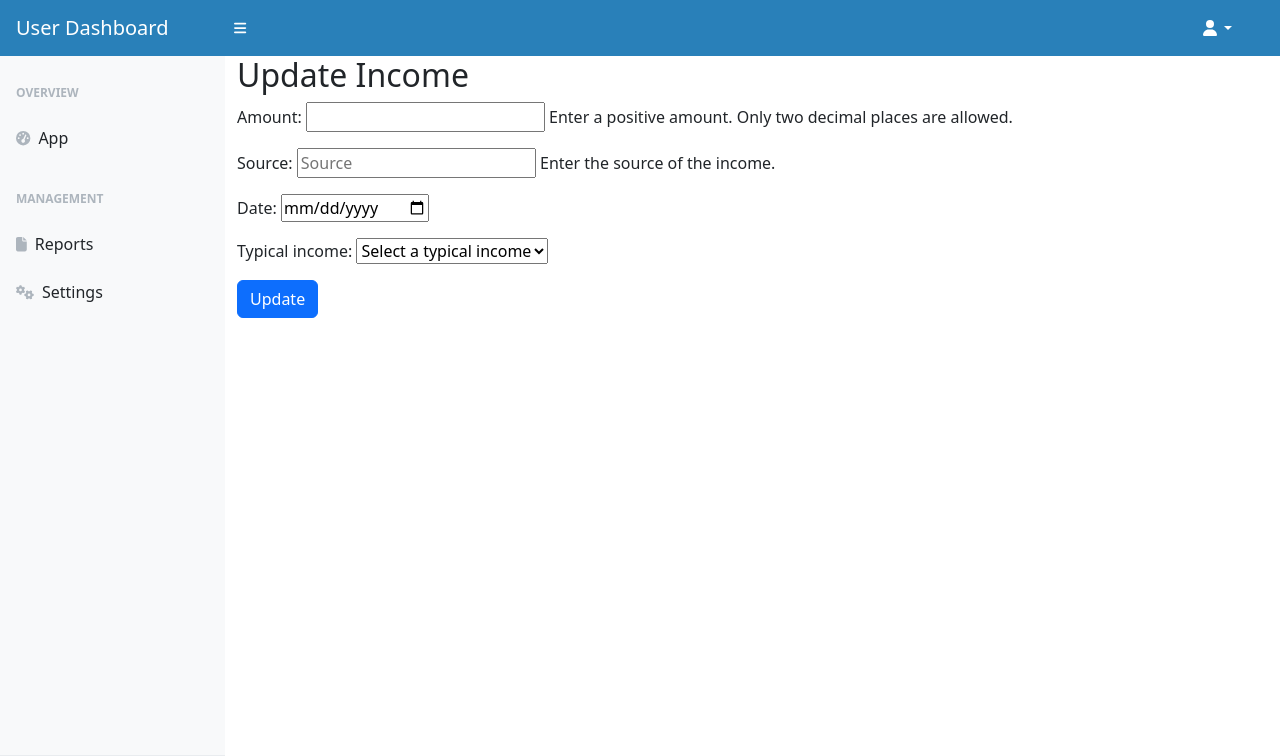
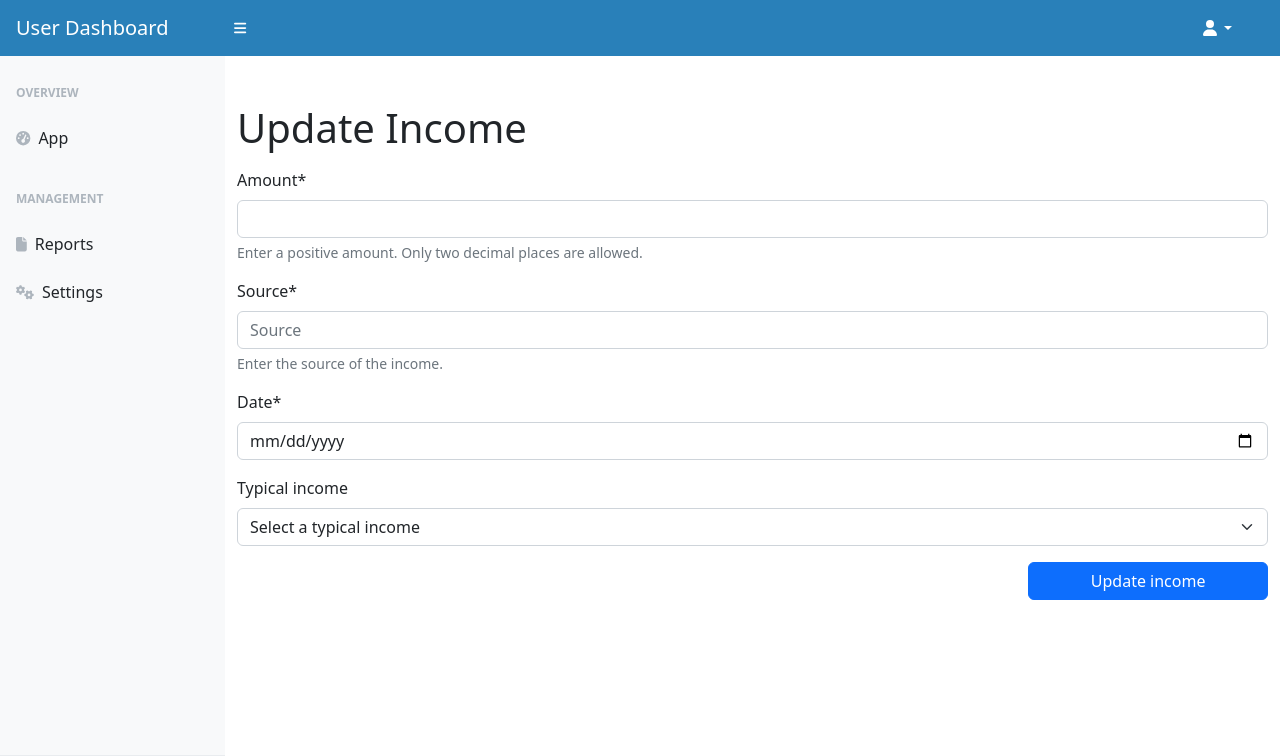
Before and after one commit to stephendawsondev/janhackathonteam11, a Django app: template budgetplanner/transactions/templates/transactions/update_income.html in a window 1280 px wide. Shown: the top 756 px of the page. Run offline with Django 5.2, Linux system fonts and the light colour scheme; the template is opened without the code that fills it: values that come from a table or form of the project are taken from there, others are empty; some libraries are stand-ins or nearby versions.

Commit message:
update update income form ui

```diff
--- a/budgetplanner/transactions/templates/transactions/income.html
+++ b/budgetplanner/transactions/templates/transactions/income.html
@@ -1,5 +1,4 @@
 {% extends 'dashboard-base/base.html' %}
-{% load static %}
 {% block content %}
 <section class="position-relative">
     <div class="container section-content mt-5">
--- a/budgetplanner/transactions/templates/transactions/update_income.html
+++ b/budgetplanner/transactions/templates/transactions/update_income.html
@@ -1,11 +1,22 @@
 {% extends 'dashboard-base/base.html' %}
 {% block content %}
-<div class="container">
-    <h2>Update Income</h2>
-    <form method="post">
-        {% csrf_token %}
-        {{ form.as_p }}
-        <button type="submit" class="btn btn-primary">Update</button>
-    </form>
-</div>
+<section>
+    <div class="container section-content mt-5">
+        <h1 class="page-title">Update Income</h1>
+        <form method="post" action="{% url 'update_income' income.id %}">
+            {% csrf_token %}
+            {% for field in form %}
+            <div class="form-group mt-3">
+                {{ field|as_crispy_field }}
+            </div>
+            {% endfor %}
+            <div class="row mt-3 justify-content-end">
+                <div class="col col-12 col-lg-3">
+                    <button type="submit" class="btn btn-primary w-100">Update
+                        income</button>
+                </div>
+            </div>
+        </form>
+    </div>
+</section>
 {% endblock %}
```
Also changed, not shown: budgetplanner/transactions/views.py (+45 -18 lines).
